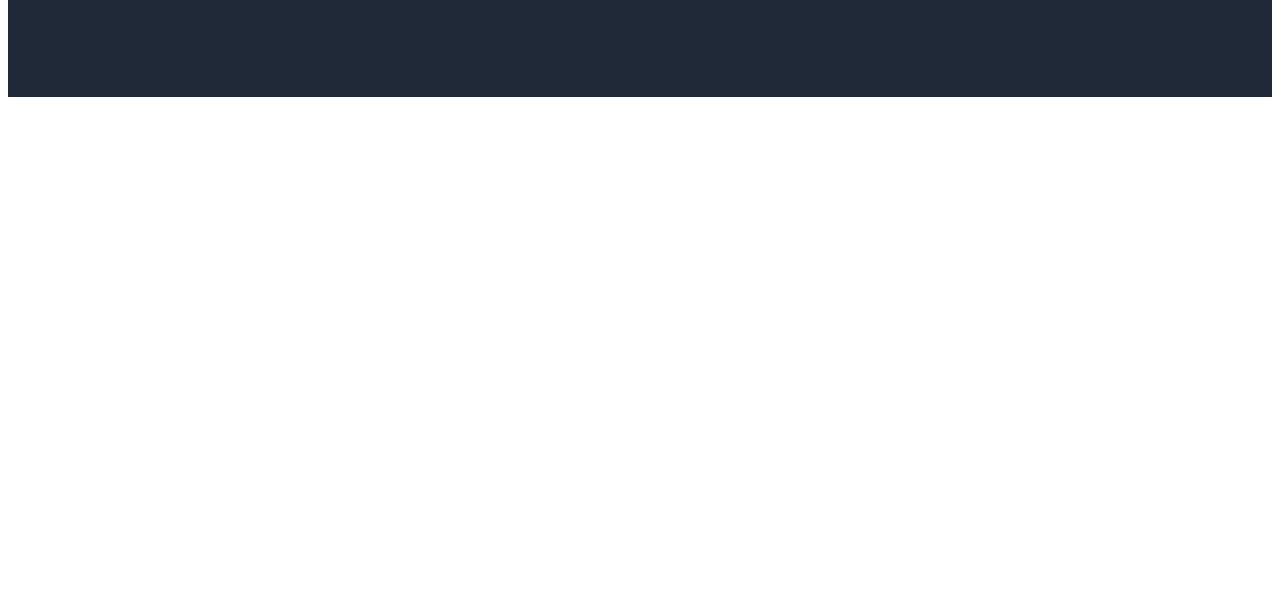
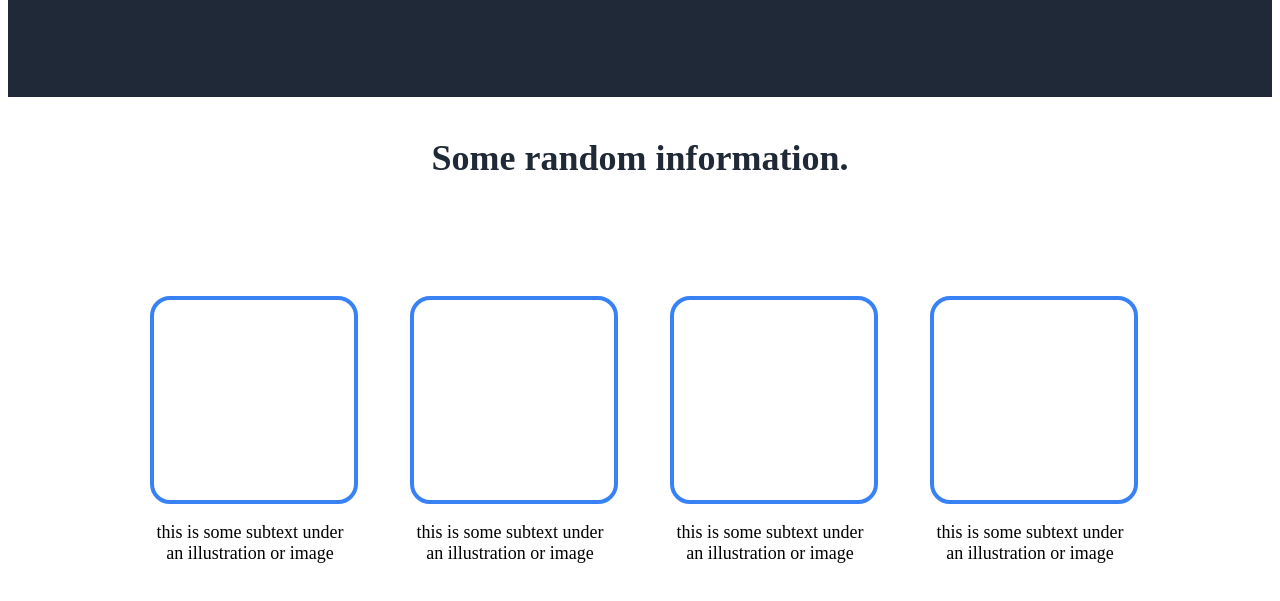
Before and after one commit to Taloc-Dev/landing-page, a plain HTML site: page index.html in a window 1280 px wide. Shown: the part 595-1196 px from the top of the page. Before the commit the page ends 800 px from the top, so only its background shows below. Drawn offline with Linux system fonts and the light colour scheme.

Commit message:
feat: Mark up and style information section
Landing page didn't have a section for the content as the sample
indicates.

```diff
--- a/index.html
+++ b/index.html
@@ -17,12 +17,33 @@
             </div>
             <div class="header-bot">
                 <div class="hero-container">
-                    <p class="hero-main">This website is awesome</p>
+                    <h1 class="hero-main">This website is awesome</h1>
                     <p class="hero-secondary">This website has some subtext that goes here under the main title. It's smaller font and the color is lower contrast.</p>
                     <button class="sign-btn header-btn">Sign up</button>
                 </div>
                 <img class="header-img" src="images/hero.jpg" alt="A big black rock on a white background" width="400">
             </div>
         </div>
+        <h1 class="info-title">Some random information.</h1>
+        <div class="info-container">
+            <div class="cards-container">
+                <div class="card">
+                    <div class="card-image"></div>
+                    <p class="card-txt">this is some subtext under an illustration or image</p>
+                </div>
+                <div class="card">
+                    <div class="card-image"></div>
+                    <p class="card-txt">this is some subtext under an illustration or image</p>
+                </div>
+                <div class="card">
+                    <div class="card-image"></div>
+                    <p class="card-txt">this is some subtext under an illustration or image</p>
+                </div>
+                <div class="card">
+                    <div class="card-image"></div>
+                    <p class="card-txt">this is some subtext under an illustration or image</p>
+                </div>
+            </div>
+        </div>
     </body>
 </html>
--- a/styles.css
+++ b/styles.css
@@ -53,3 +53,41 @@
     padding: 6px 20px;
     color: white;
 }
+
+.info-title{
+    width: fit-content;
+    margin: 0 auto;
+    margin-top: 40px;
+    margin-bottom: -40px;
+    font-size: 36px;
+    font-weight: 900;
+    color: #1F2937;
+}
+.card{
+    display: flex;
+    flex-direction: column;
+    justify-content: center;
+    align-content: center;
+    max-width: 200px;
+}
+.card-image{
+    border: 4px solid #3882F6;
+    border-radius: 20px;
+    width: 200px;
+    height: 200px;
+}
+.card-txt{
+    text-align: center;
+    font-size: 18px;
+}
+.cards-container{
+    display: flex;
+    justify-content: center;
+    gap: 60px;
+}
+.info-container{
+    height: 600px;
+    display: flex;
+    align-items: center;
+    justify-content: center;
+}
```
